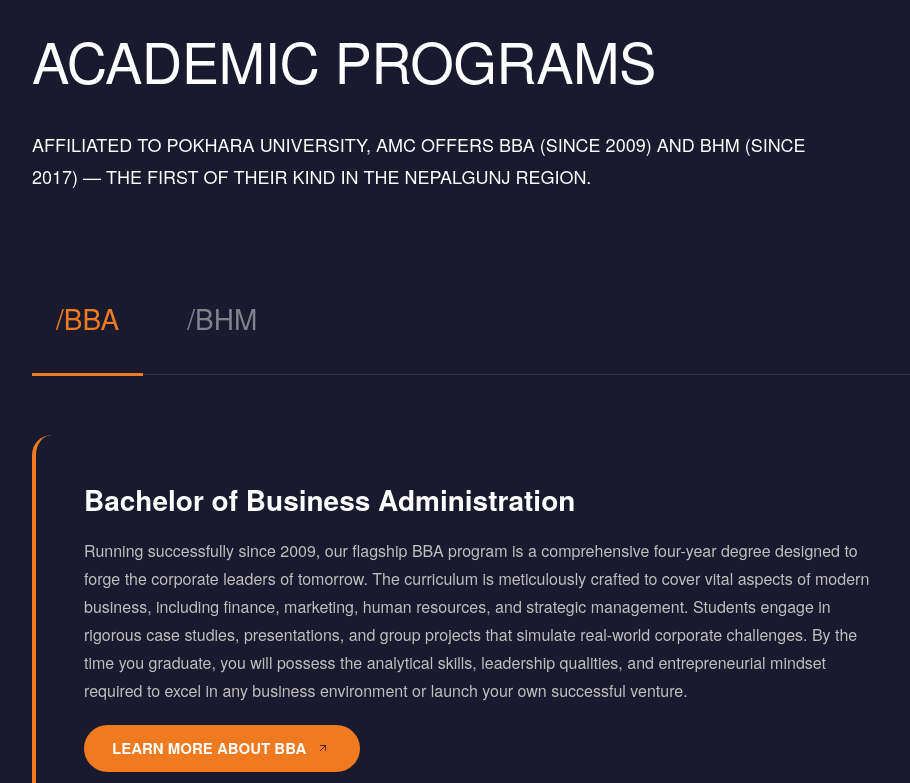
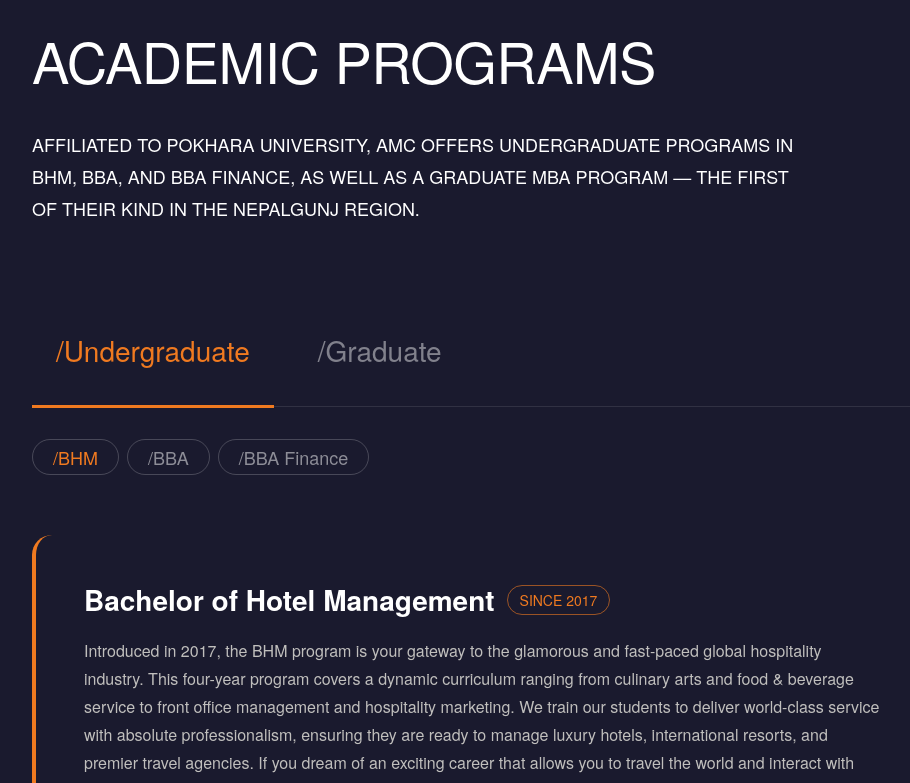
Before and after one commit to lyayodesigns/alpinecollege, a Next.js app: page / in a window 1280 px wide. Shown: the part 2040-2823 px from the top of the page, without its empty margins (8-918 px from the left). Built offline with nearby package versions, Linux system fonts and the light colour scheme; a web font is replaced by a local one.

Commit message:
client homepage changes

```diff
--- a/components/AcademicPrograms.tsx
+++ b/components/AcademicPrograms.tsx
@@ -4,66 +4,67 @@
 import Image from "next/image";
 import { useRef, useState } from "react";
 
-const tabs = [
+const programGroups = [
+  {
+    id: "undergraduate",
+    label: "/Undergraduate",
+    programs: [
+      { id: "bhm", label: "/BHM" },
       { id: "bba", label: "/BBA" },
-  { id: "bhm", label: "/BHM" },
+      { id: "bba-finance", label: "/BBA Finance" },
+    ],
+  },
+  {
+    id: "graduate",
+    label: "/Graduate",
+    programs: [
+      { id: "mba", label: "/MBA" },
+    ],
+  },
 ];
 
-const programsByTab: Record<string, { title: string; category: string; image: string; description: string; cta: string }[]> = {
-  bba: [
-    {
+const programDetails: Record<string, { title: string; since: number; description: string; cta: string }> = {
+  bhm: {
+    title: "Bachelor of Hotel Management",
+    since: 2017,
+    description: "Introduced in 2017, the BHM program is your gateway to the glamorous and fast-paced global hospitality industry. This four-year program covers a dynamic curriculum ranging from culinary arts and food & beverage service to front office management and hospitality marketing. We train our students to deliver world-class service with absolute professionalism, ensuring they are ready to manage luxury hotels, international resorts, and premier travel agencies. If you dream of an exciting career that allows you to travel the world and interact with diverse cultures, the BHM program at AMC is your perfect starting point.",
+    cta: "Learn More About BHM",
+  },
+  bba: {
     title: "Bachelor of Business Administration",
-      category: "BBA",
-      image: "/images/classroom.png",
+    since: 2009,
     description: "Running successfully since 2009, our flagship BBA program is a comprehensive four-year degree designed to forge the corporate leaders of tomorrow. The curriculum is meticulously crafted to cover vital aspects of modern business, including finance, marketing, human resources, and strategic management. Students engage in rigorous case studies, presentations, and group projects that simulate real-world corporate challenges. By the time you graduate, you will possess the analytical skills, leadership qualities, and entrepreneurial mindset required to excel in any business environment or launch your own successful venture.",
     cta: "Learn More About BBA",
   },
-    {
-      title: "Internship in Banks, NGOs & Business Houses",
-      category: "BBA",
-      image: "/images/campus.png",
-      description: "Our BBA students gain hands-on experience through structured internships at leading banks, NGOs, and business houses across the region. These real-world placements bridge the gap between classroom theory and professional practice, building confidence and industry-ready skills before graduation.",
-      cta: "Learn More About BBA",
+  "bba-finance": {
+    title: "Bachelor of Business Administration — Finance",
+    since: 2024,
+    description: "The BBA Finance specialization equips students with deep expertise in financial markets, investment analysis, corporate finance, and banking operations. Designed for those who aspire to lead in the world of finance, this program combines rigorous quantitative training with practical exposure to Nepal's growing financial sector. Graduates are well-prepared for careers in commercial banks, financial institutions, investment firms, and the corporate treasury functions of leading organizations.",
+    cta: "Learn More About BBA Finance",
   },
-    {
-      title: "Career Counseling & Personality Development",
-      category: "BBA",
-      image: "/images/library.png",
-      description: "AMC invests in the whole student. Dedicated career counseling sessions, personality development workshops, and mentorship programs ensure our graduates are not only academically excellent but also professionally polished and personally confident when they enter the job market.",
-      cta: "Learn More About BBA",
+  mba: {
+    title: "Master of Business Administration",
+    since: 2024,
+    description: "AMC's MBA program is designed for working professionals and fresh graduates who aspire to reach the highest levels of business leadership. The curriculum integrates advanced management theory with applied research, strategic thinking, and executive decision-making. Students engage with real business challenges through case-based learning, industry projects, and expert-led workshops — emerging as versatile leaders ready to drive organizational growth and navigate complex global markets.",
+    cta: "Learn More About MBA",
   },
-  ],
-  bhm: [
-    {
-      title: "Bachelor of Hotel Management",
-      category: "BHM",
-      image: "/images/convocation.png",
-      description: "Introduced in 2017, the BHM program is your gateway to the glamorous and fast-paced global hospitality industry. This four-year program covers a dynamic curriculum ranging from culinary arts and food & beverage service to front office management and hospitality marketing. We train our students to deliver world-class service with absolute professionalism, ensuring they are ready to manage luxury hotels, international resorts, and premier travel agencies. If you dream of an exciting career that allows you to travel the world and interact with diverse cultures, the BHM program at AMC is your perfect starting point.",
-      cta: "Learn More About BHM",
-    },
-    {
-      title: "International Internship — Thailand, Dubai & Bahrain",
-      category: "BHM",
-      image: "/images/classroom.png",
-      description: "BHM students have the unique opportunity to complete international internships in world-class hospitality destinations including Thailand, Dubai, and Bahrain. These placements provide unparalleled exposure to global service standards, multicultural environments, and international industry networks that set our graduates apart.",
-      cta: "Learn More About BHM",
-    },
-    {
-      title: "Hospitality & Professional Development",
-      category: "BHM",
-      image: "/images/campus.png",
-      description: "Beyond technical skills, we develop well-rounded hospitality professionals through etiquette training, communication workshops, and leadership programs. Our students graduate with the poise, confidence, and professionalism demanded by the world's top hospitality brands.",
-      cta: "Learn More About BHM",
-    },
-  ],
 };
 
 export default function AcademicPrograms() {
   const ref = useRef(null);
   const isInView = useInView(ref, { once: true, margin: "-100px" });
-  const [activeTab, setActiveTab] = useState("bba");
+  const [activeGroup, setActiveGroup] = useState("undergraduate");
+  const [activeProgram, setActiveProgram] = useState("bhm");
 
-  const mainProgram = programsByTab[activeTab][0];
+  const currentGroup = programGroups.find((g) => g.id === activeGroup)!;
+
+  function handleGroupChange(groupId: string) {
+    const group = programGroups.find((g) => g.id === groupId)!;
+    setActiveGroup(groupId);
+    setActiveProgram(group.programs[0].id);
+  }
+
+  const activeProgramDetail = programDetails[activeProgram];
 
   return (
     <section ref={ref} className="bg-deep-midnight relative overflow-hidden">
@@ -83,24 +84,24 @@
             animate={isInView ? { y: 0, opacity: 1 } : {}}
             transition={{ duration: 0.6, delay: 0.1 }}
           >
-            Affiliated to Pokhara University, AMC offers BBA (since 2009) and BHM (since 2017) — the first of their kind in the Nepalgunj region.
+            Affiliated to Pokhara University, AMC offers undergraduate programs in BHM, BBA, and BBA Finance, as well as a graduate MBA program — the first of their kind in the Nepalgunj region.
           </motion.p>
         </div>
         <div className="mt-[60px] sm:mt-[100px]">
-          {/* Tab menu */}
-          <div className="flex flex-wrap gap-5 pb-[30px] border-b border-white/10 mb-[60px] justify-center sm:justify-start">
-            {tabs.map((tab, index) => {
-              const active = activeTab === tab.id;
+          {/* Group tabs (Undergraduate / Graduate) */}
+          <div className="flex flex-wrap gap-5 pb-[30px] border-b border-white/10 mb-8 justify-center sm:justify-start">
+            {programGroups.map((group, index) => {
+              const active = activeGroup === group.id;
               return (
                 <motion.button
-                  key={tab.id}
+                  key={group.id}
                   initial={{ x: 300, opacity: 0 }}
                   animate={isInView ? { x: 0, opacity: 1 } : {}}
                   transition={{ duration: 0.6, delay: index * 0.1 }}
-                  onClick={() => setActiveTab(tab.id)}
+                  onClick={() => handleGroupChange(group.id)}
                   className={`relative px-6 py-3 bg-transparent transition-all duration-300 text-[20px] sm:text-[28px] leading-none capitalize border-0 cursor-pointer ${active ? "text-summit-orange" : "text-white/45 hover:text-white"}`}
                 >
-                  <div>{tab.label}</div>
+                  <div>{group.label}</div>
                   <span
                     className={`absolute -bottom-8 left-0 w-full h-[3px] bg-summit-orange transition-transform duration-300 ${active ? "scale-x-100 origin-bottom-left" : "scale-x-0 origin-bottom-right"}`}
                   />
@@ -109,21 +110,47 @@
             })}
           </div>
 
-          {/* Always-visible detail panel for the main program */}
+          {/* Program sub-tabs */}
+          <div className="flex flex-wrap gap-2 mb-[60px] justify-center sm:justify-start">
+            {currentGroup.programs.map((tab, index) => {
+              const active = activeProgram === tab.id;
+              return (
+                <motion.button
+                  key={tab.id}
+                  initial={{ opacity: 0, y: 10 }}
+                  animate={{ opacity: 1, y: 0 }}
+                  transition={{ duration: 0.3, delay: index * 0.07 }}
+                  onClick={() => setActiveProgram(tab.id)}
+                  className={`relative px-5 py-2 bg-transparent transition-all duration-300 text-[15px] sm:text-[18px] leading-none capitalize border border-white/20 rounded-full cursor-pointer ${
+                    active ? "text-summit-orange border-summit-orange" : "text-white/50 hover:text-white hover:border-white/50"
+                  }`}
+                >
+                  {tab.label}
+                </motion.button>
+              );
+            })}
+          </div>
+
+          {/* Detail panel */}
           <motion.div
-            key={activeTab + "-detail"}
+            key={activeProgram + "-detail"}
             initial={{ opacity: 0, y: 24 }}
             animate={{ opacity: 1, y: 0 }}
             transition={{ duration: 0.4 }}
             className="mt-10 p-6 sm:p-12 bg-deep-midnight rounded-[20px] border-l-4 border-summit-orange flex flex-col gap-5"
           >
-            <h3 className="text-[20px] sm:text-[28px] font-semibold text-white leading-[1.2] normal-case text-center sm:text-left">{mainProgram.title}</h3>
-            <p className="text-base leading-[1.75] text-[#c0bfbd] max-w-[800px] normal-case text-center sm:text-left">{mainProgram.description}</p>
+            <div className="flex flex-col sm:flex-row sm:items-center gap-3">
+              <h3 className="m-0 text-[20px] sm:text-[28px] font-semibold text-white leading-[1.2] normal-case text-center sm:text-left">{activeProgramDetail.title}</h3>
+              <span className="mx-auto sm:mx-0 w-fit px-3 py-1 rounded-full border border-summit-orange/60 text-summit-orange text-xs sm:text-sm font-medium whitespace-nowrap">
+                Since {activeProgramDetail.since}
+              </span>
+            </div>
+            <p className="text-base leading-[1.75] text-[#c0bfbd] max-w-[800px] normal-case text-center sm:text-left">{activeProgramDetail.description}</p>
             <a
               href="#apply"
               className="inline-flex items-center gap-2 mx-auto sm:mx-0 w-fit px-7 py-3 bg-summit-orange text-white text-[15px] font-semibold rounded-full no-underline transition hover:brightness-110"
             >
-              {mainProgram.cta}
+              {activeProgramDetail.cta}
               <Image src="/images/arrow-right-dark.svg" alt="" width={18} height={18} />
             </a>
           </motion.div>
--- a/components/CounterStats.tsx
+++ b/components/CounterStats.tsx
@@ -5,10 +5,10 @@
 
 const stats = [
   {
-    number: 15,
+    number: 17,
     suffix: "+",
     title: "Years of Excellence",
-    description: "Established in 2009, AMC has been the pioneer management college in the Nepalgunj region for over 15 years.",
+    description: "Established in 2009, AMC has been the pioneer management college in the Nepalgunj region for over 17 years.",
   },
   {
     number: 2,
--- a/components/Events.tsx
+++ b/components/Events.tsx
@@ -4,7 +4,7 @@
 import Image from "next/image";
 import { useRef } from "react";
 
-const supportItems = [
+const supportItems: { title: string; description: string; details?: string[] }[] = [
   {
     title: "Pokhara University Scholarships",
     description:
@@ -18,7 +18,11 @@
   {
     title: "Entrance and Semester Topper Awards",
     description:
-      "We offer special scholarships for the entrance exam topper and second topper, as well as a half-tuition free-ship to the top-performing student in every single semester.",
+      "We offer special scholarships for entrance exam toppers and a half-tuition free-ship to the top-performing student in every single semester.",
+    details: [
+      "Entrance Exam Topper: 100% Admission Fee Discount",
+      "Second Topper: 50% Admission Fee Discount",
+    ],
   },
   {
     title: "Comprehensive Counseling",
@@ -95,9 +99,19 @@
               <h3 className="max-w-[400px] pb-6 sm:pb-[38px] text-[22px] sm:text-[28px] md:text-[36px] leading-[130%] font-normal capitalize">
                 {item.title}
               </h3>
-              <p className="max-w-[380px] mb-8 sm:mb-[60px] text-deep-midnight text-sm sm:text-lg leading-[135%] capitalize">
+              <p className={`max-w-[380px] text-deep-midnight text-sm sm:text-lg leading-[135%] capitalize ${item.details ? "mb-4" : "mb-8 sm:mb-[60px]"}`}>
                 {item.description}
               </p>
+              {item.details && (
+                <ul className="mb-8 sm:mb-[60px] space-y-1.5 list-none p-0">
+                  {item.details.map((detail, i) => (
+                    <li key={i} className="flex items-start gap-2 text-sm sm:text-base text-deep-midnight">
+                      <span className="mt-1.5 w-1.5 h-1.5 rounded-full bg-summit-orange flex-shrink-0" />
+                      {detail}
+                    </li>
+                  ))}
+                </ul>
+              )}
               <div className="mt-auto flex w-[50px] h-[50px] justify-center items-center border border-white/20 rounded-full bg-white/5 transition-all duration-300">
                 <Image
                   src="/images/arrow-right-dark.svg"
```
Lines whose indentation alone changed are shown as unchanged.
